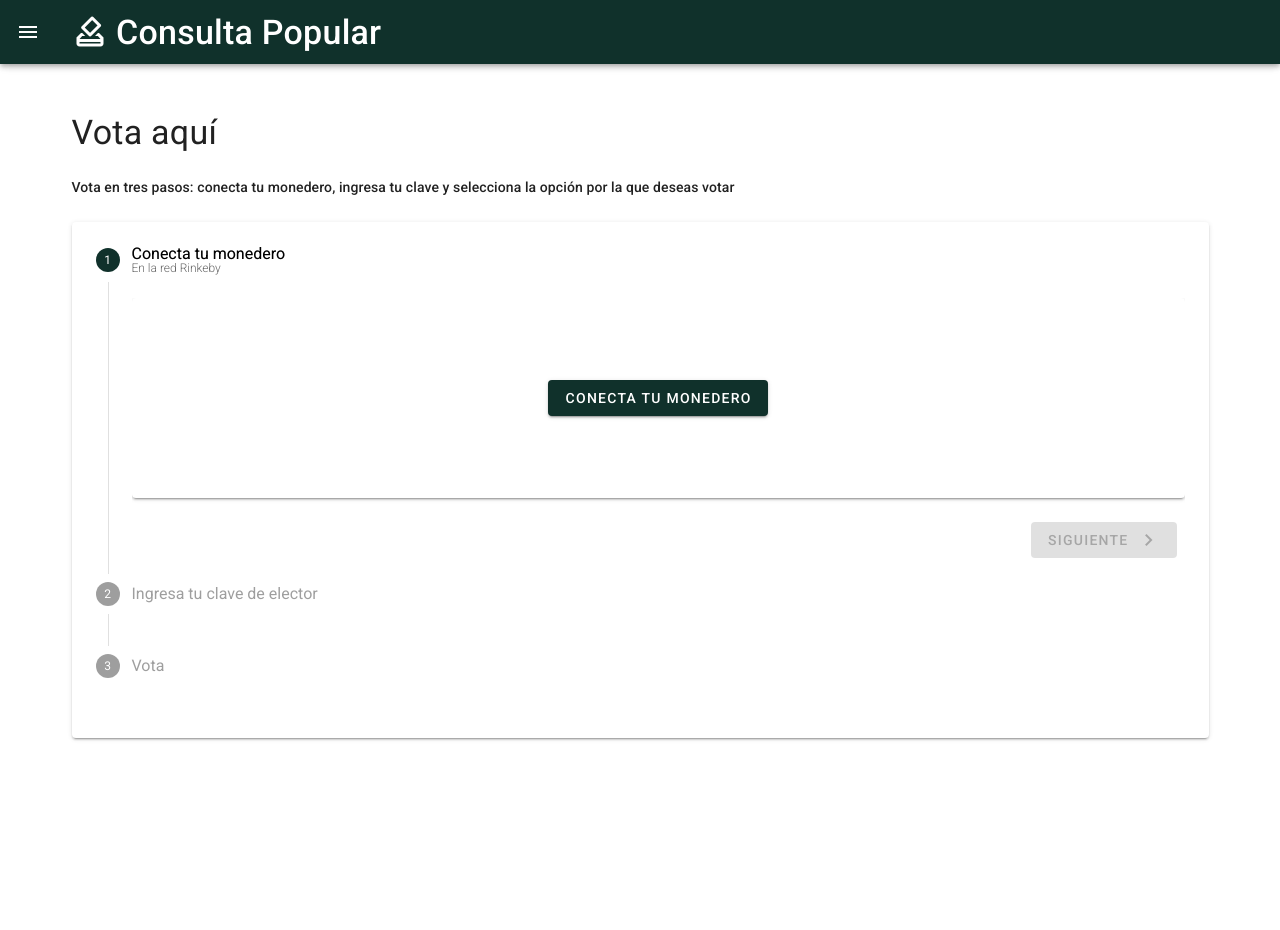
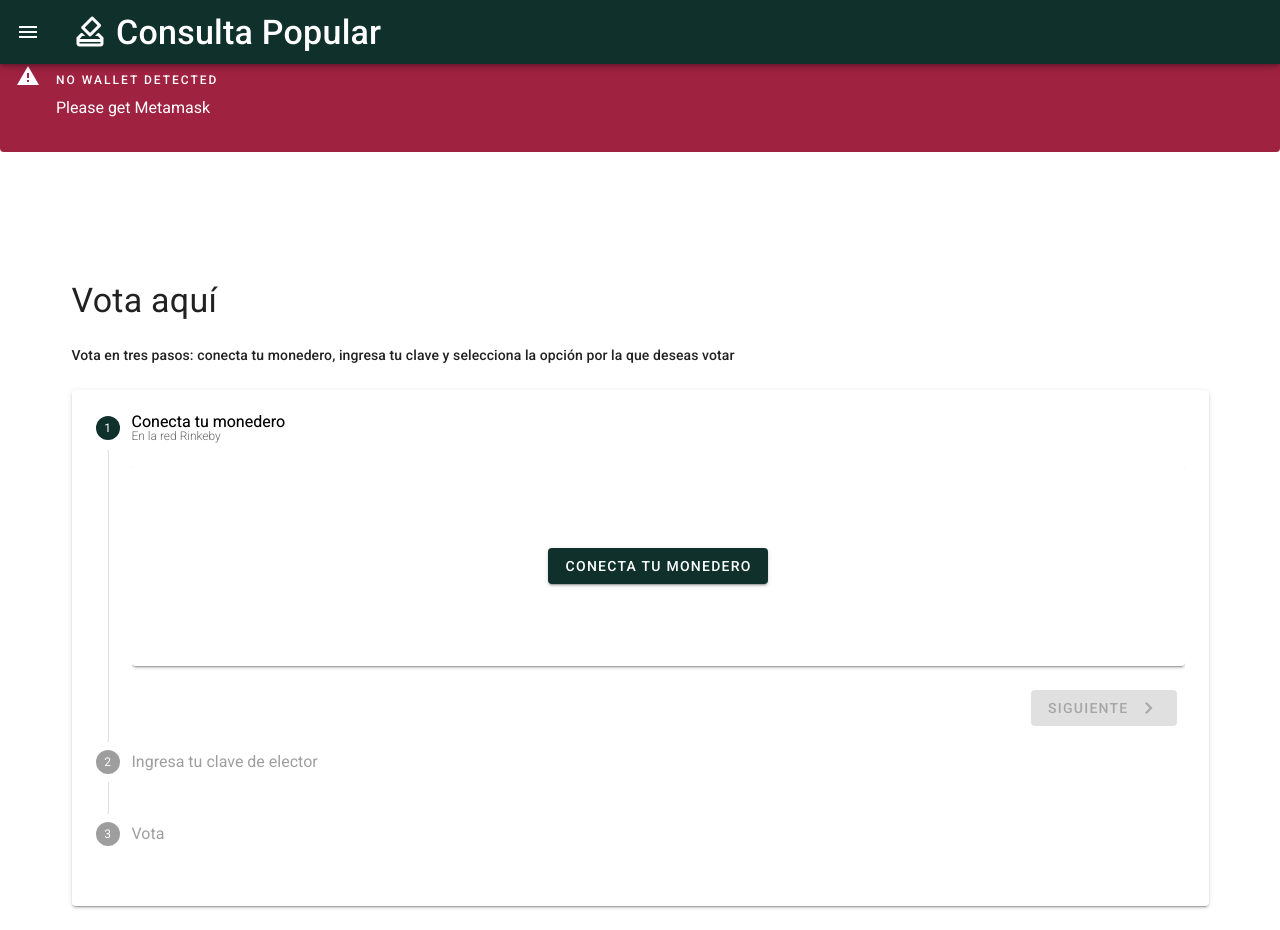
Before and after one commit to angeelgarr/consulta-popular, a Vue app in the folder frontend/: page / in a window 1280 px wide. Before the commit the page ends 800 px from the top, so only its background shows below. Built offline with nearby package versions, Linux system fonts and the light colour scheme.

Commit message:
connect contract on load

```diff
--- a/frontend/src/App.vue
+++ b/frontend/src/App.vue
@@ -1,6 +1,10 @@
 <template>
   <v-app>
     <the-nav-bar />
+    <v-alert type="error" class="mt-12 mb-4" v-if="state.error.message">
+      <h6 class="overline">{{ state.error.name }}</h6>
+      <p class="">{{ state.error.message }}</p>
+    </v-alert>
     <v-container>
       <router-view />
     </v-container>
@@ -10,10 +14,24 @@
 <script>
 import TheNavBar from "./components/TheNavBar.vue";
 
+import { mapGetters, mapActions } from "vuex";
+
 export default {
   name: "ConsultaPopular",
   components: {
     TheNavBar,
   },
+  computed: {
+    ...mapGetters({ state: "getState" }),
+  },
+  methods: {
+    ...mapActions(["checkWeb3Availability", "connectContract"]),
+  },
+  mounted() {},
+  async created() {
+    document.title = "Consulta Popular";
+    this.checkWeb3Availability();
+    await this.connectContract();
+  },
 };
 </script>
```
